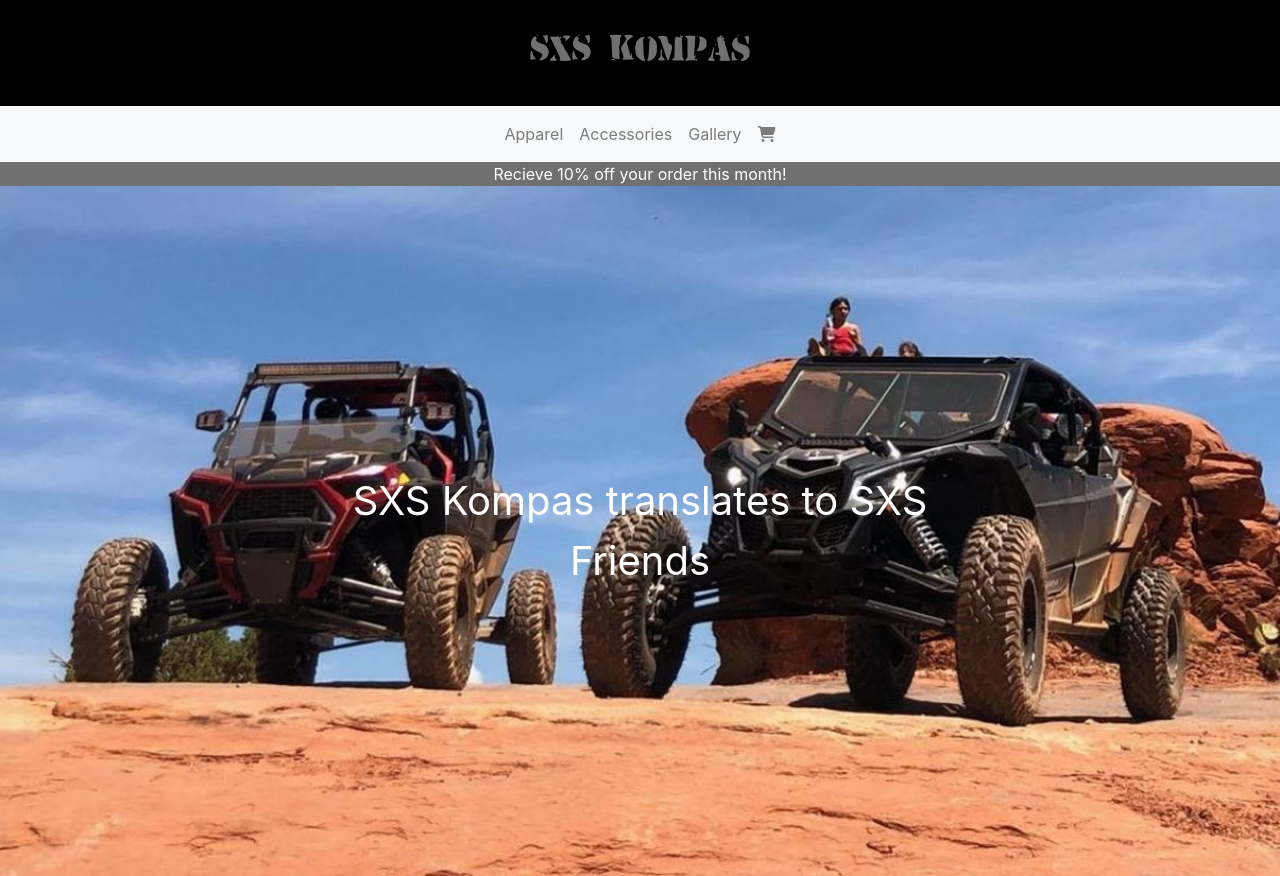
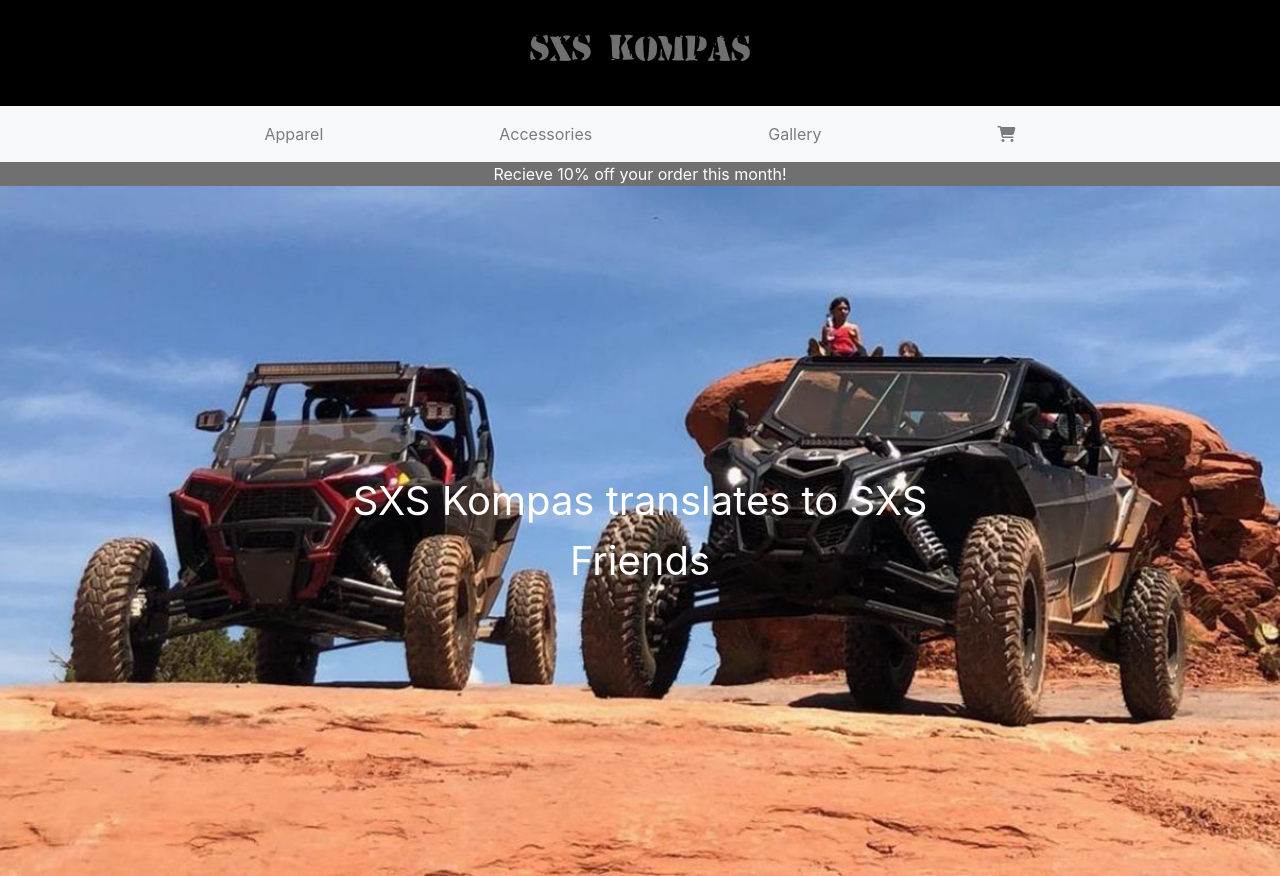
Before and after one commit to javimelendrez/sxskompas, a plain HTML site: page index.html in a window 1280 px wide. Shown: the top 876 px of the page. Drawn offline with nearby package versions, Linux system fonts and the light colour scheme; files that its build step writes are made by us from their sources; files whose address does not match are found by name.

Commit message:
added padding to navbar items

```diff
--- a/index.html
+++ b/index.html
@@ -89,6 +89,10 @@
     .footer-left, a {
         color: white;
     }
+    .navbar-nav > li{
+  padding-left:80px;
+  padding-right:80px;
+}
 </style>
 </head>
 <body>
```
